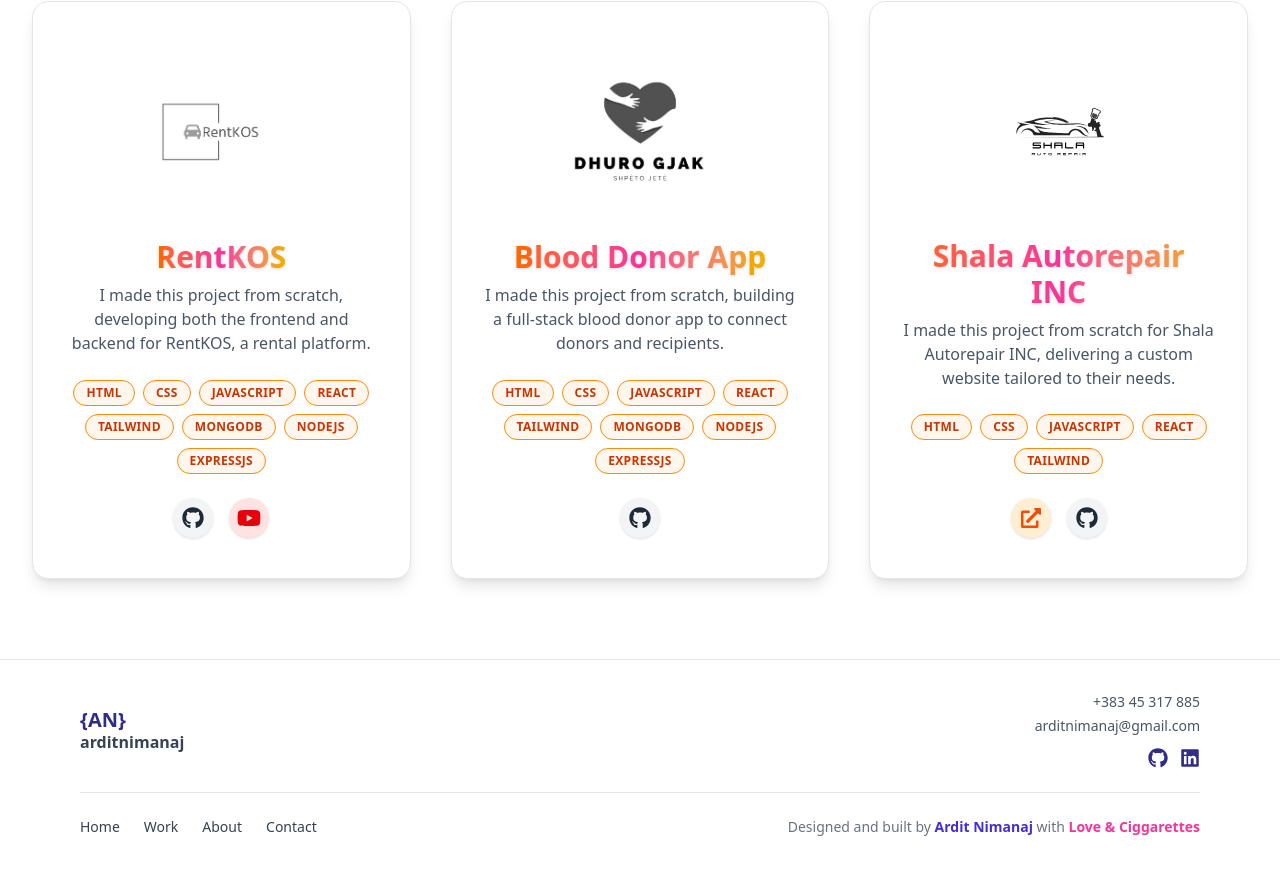
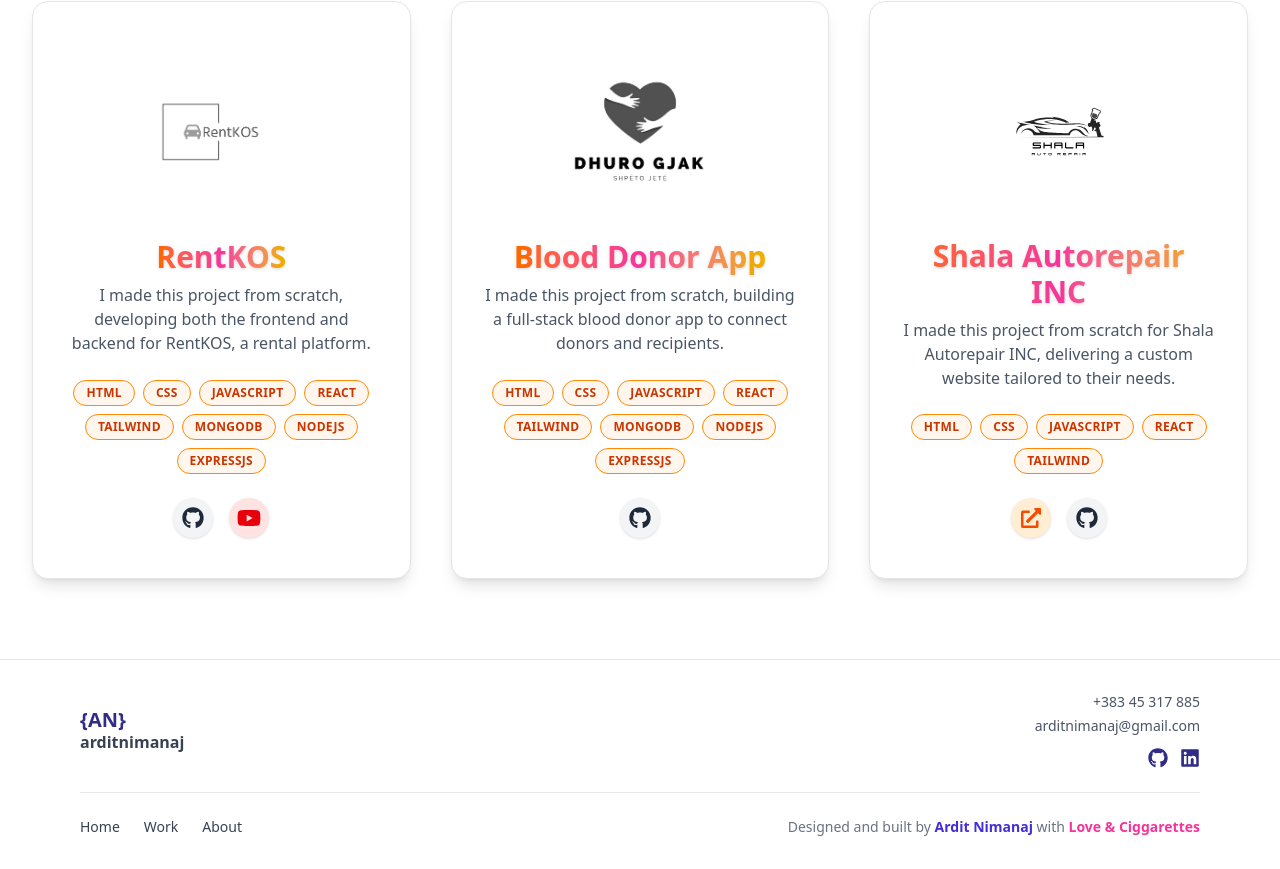
Before and after one commit to arditnimanaj/portfolio.github.io, a Next.js app: page / in a window 1280 px wide. Shown: the part 2213-3082 px from the top of the page. Built offline with nearby package versions, Linux system fonts and the light colour scheme.

Commit message:
fixed footer

```diff
--- a/src/components/Footer.tsx
+++ b/src/components/Footer.tsx
@@ -29,7 +29,6 @@ export default function Footer() {
             <Link href="/">Home</Link>
             <Link href="/work">Work</Link>
             <Link href="/about">About</Link>
-            <Link href="/contact">Contact</Link>
           </nav>
           <span className="text-sm text-gray-500 dark:text-gray-400 text-center">
             Designed and built by{' '}
```
